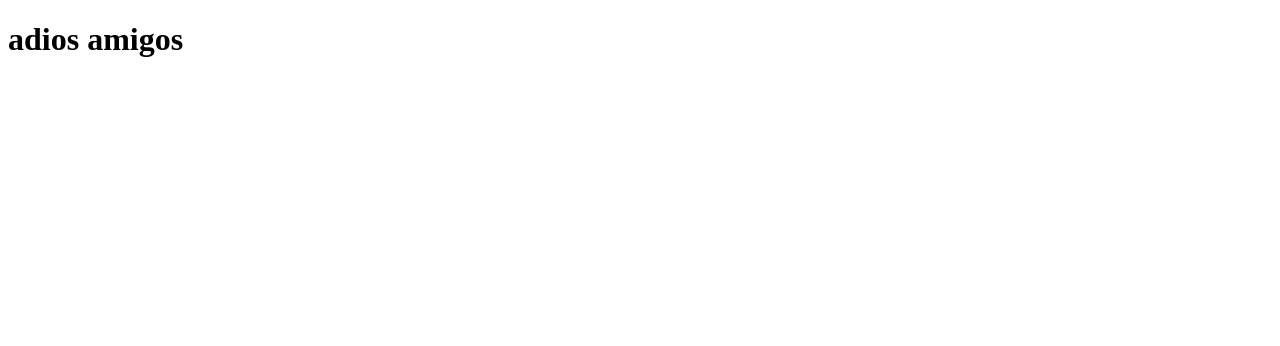
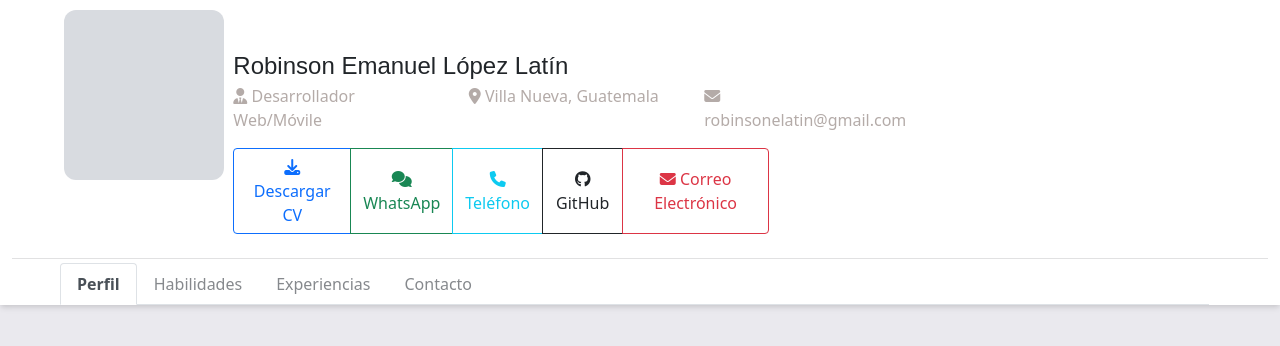
Before and after one commit to RobinsonLT/portafolio, a plain HTML site: page index.html in a window 1280 px wide. Drawn offline with nearby package versions, Linux system fonts and the light colour scheme.

Commit message:
Update index.html
carga

```diff
--- a/index.html
+++ b/index.html
@@ -3,9 +3,126 @@
 <head>
     <meta charset="UTF-8">
     <meta name="viewport" content="width=device-width, initial-scale=1.0">
-    <title>Document</title>
+    <title>Portafolio</title>
+    <link href="https://cdn.jsdelivr.net/npm/bootstrap@5.0.2/dist/css/bootstrap.min.css" rel="stylesheet" integrity="sha384-EVSTQN3/azprG1Anm3QDgpJLIm9Nao0Yz1ztcQTwFspd3yD65VohhpuuCOmLASjC" crossorigin="anonymous">
+    <link rel="stylesheet" href="https://cdnjs.cloudflare.com/ajax/libs/font-awesome/6.7.2/css/all.min.css">
+
+    <style>
+        html{
+            background:#eae9ee;
+        }
+        .foto{
+            margin: 10px;
+            height:170px;
+            width: 160px;
+            margin-left:40px;
+            border-radius: 12px;
+            background:#d8dbe0;
+        }
+        .encabezado{
+            background: #fff;
+            margin:0;
+            height:fit-content;
+
+        }
+        .tab-content, .tab-pane{
+            background: transparent;
+        }
+        .nav-tabs .nav-link.active {
+            color: #495057;
+            font-weight: bold;
+            font-size: medium;
+            background-color: #fff;
+            border-color: #dee2e6 #dee2e6 #fff;
+        }
+        .nav-tabs .nav-link {
+            margin-bottom: -1px;
+            background: 0 0;
+            color:#86898d;
+            border: 1px solid transparent;
+            border-top-left-radius: .25rem;
+            border-top-right-radius: .25rem;
+        }
+        .contenido{
+            background:#eae9ee;
+        }
+        .title{
+            margin:0;
+            font-size: x-large;
+            font-family: sans-serif;
+            font-weight: 500;
+        }
+        .menu{
+            box-shadow: rgba(0, 0, 0, 0.1) 0px 4px 6px -1px, rgba(0, 0, 0, 0.06) 0px 2px 4px -1px;
+        }
+        hr{
+            margin: 0;
+            margin-bottom: 4px;
+            color: #86898d;
+        }
+        .texto{
+            color: #b4aba8;
+            margin:none;
+        }
+    </style>
 </head>
 <body>
-    <h1>adios amigos</h1>
+    <div class="container-fluid menu">
+        <div class="row encabezado">
+            <div class="col-md-2">
+                <div class="foto"></div>
+            </div>
+            <div class="col-md-9">
+                <br><br>
+                <p class="title">Robinson Emanuel López Latín</p>
+                <div class="row">
+                    <div class="col-md-3">
+                        <p class="texto"><i class="fa-solid fa-user-tie"></i> Desarrollador Web/Móvile</p>
+                    </div>
+                    <div class="col-md-3">
+                        <p class="texto"><i class="fa-solid fa-location-dot"></i> Villa Nueva, Guatemala</p>
+                    </div>
+                    <div class="col-md-3">
+                        <p class="texto"><span class="fa-solid fa-envelope"></span> robinsonelatin@gmail.com</p>
+                    </div>
+                </div>
+                <div class="col-md-7">
+                    <div class="btn-group" role="group" aria-label="Basic outlined example">
+                        <button type="button" class="btn btn-outline-primary"><i class="fa-solid fa-download"></i> Descargar CV</button>
+                        <button type="button" class="btn btn-outline-success"><i class="fa-solid fa-comments"></i> WhatsApp</button>
+                        <button type="button" class="btn btn-outline-info"><i class="fa-solid fa-phone"></i> Teléfono</button>
+                        <button type="button" class="btn btn-outline-dark"><i class="fa-brands fa-github"></i> GitHub</button>
+                        <button type="button" class="btn btn-outline-danger"><span class="fa-solid fa-envelope"></span> Correo Electrónico</button>
+                      </div>
+                </div>
+            </div>
+        </div>
+        <br>
+        <hr>
+        <!--espacio para el menu-->
+        <div class="row">
+            <div class="col-md-11 ms-5">
+                <ul class="nav nav-tabs" id="myTab" role="tablist">
+                    <li class="nav-item" role="presentation">
+                      <button class="nav-link active" id="home-tab" data-bs-toggle="tab" data-bs-target="#home" type="button" role="tab" aria-controls="home" aria-selected="true">Perfil</button>
+                    </li>
+                    <li class="nav-item" role="presentation">
+                      <button class="nav-link" id="profile-tab" data-bs-toggle="tab" data-bs-target="#profile" type="button" role="tab" aria-controls="profile" aria-selected="false">Habilidades</button>
+                    </li>
+                    <li class="nav-item" role="presentation">
+                      <button class="nav-link" id="contact-tab" data-bs-toggle="tab" data-bs-target="#contact" type="button" role="tab" aria-controls="contact" aria-selected="false">Experiencias</button>
+                    </li>
+                    <li class="nav-item" role="presentation">
+                        <button class="nav-link" id="contact-tab" data-bs-toggle="tab" data-bs-target="#contact" type="button" role="tab" aria-controls="contact" aria-selected="false">Contacto</button>
+                      </li>
+                  </ul>
+            </div>
+        </div>
+
+        <!--espacio para el menu-->
+    </div>
+
+
+    <script src="https://cdn.jsdelivr.net/npm/bootstrap@5.0.2/dist/js/bootstrap.bundle.min.js" integrity="sha384-MrcW6ZMFYlzcLA8Nl+NtUVF0sA7MsXsP1UyJoMp4YLEuNSfAP+JcXn/tWtIaxVXM" crossorigin="anonymous"></script>
 </body>
 </html>
```
